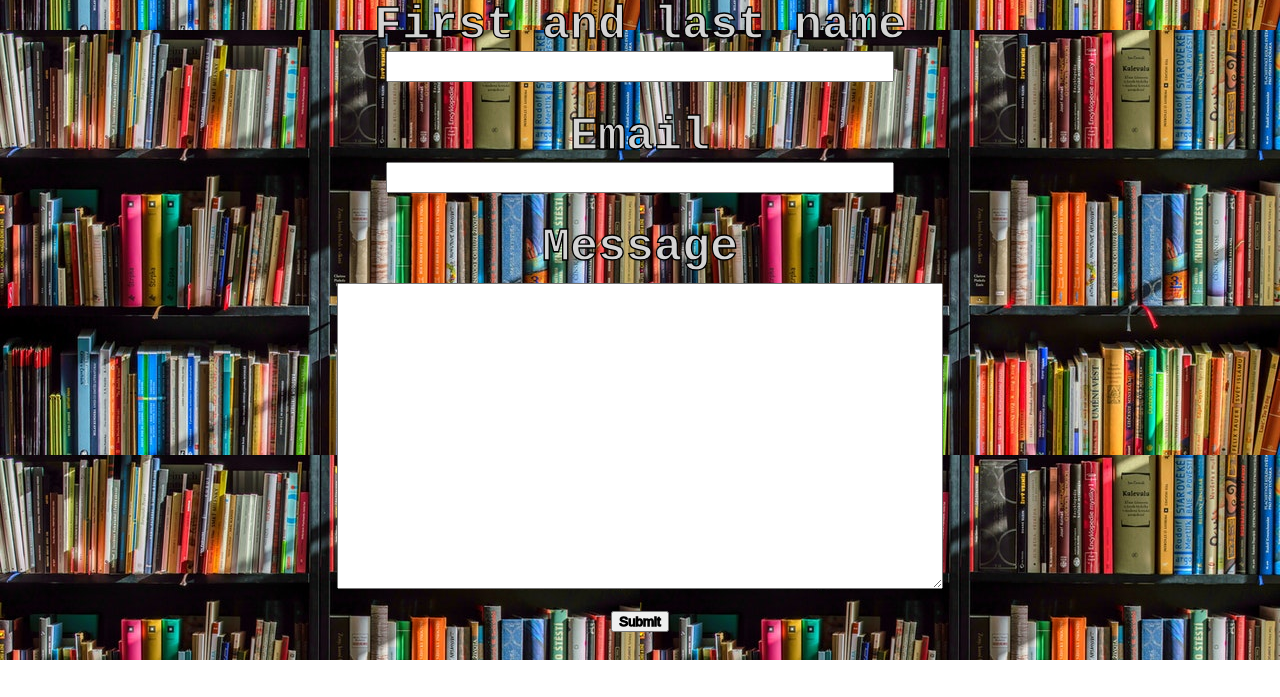
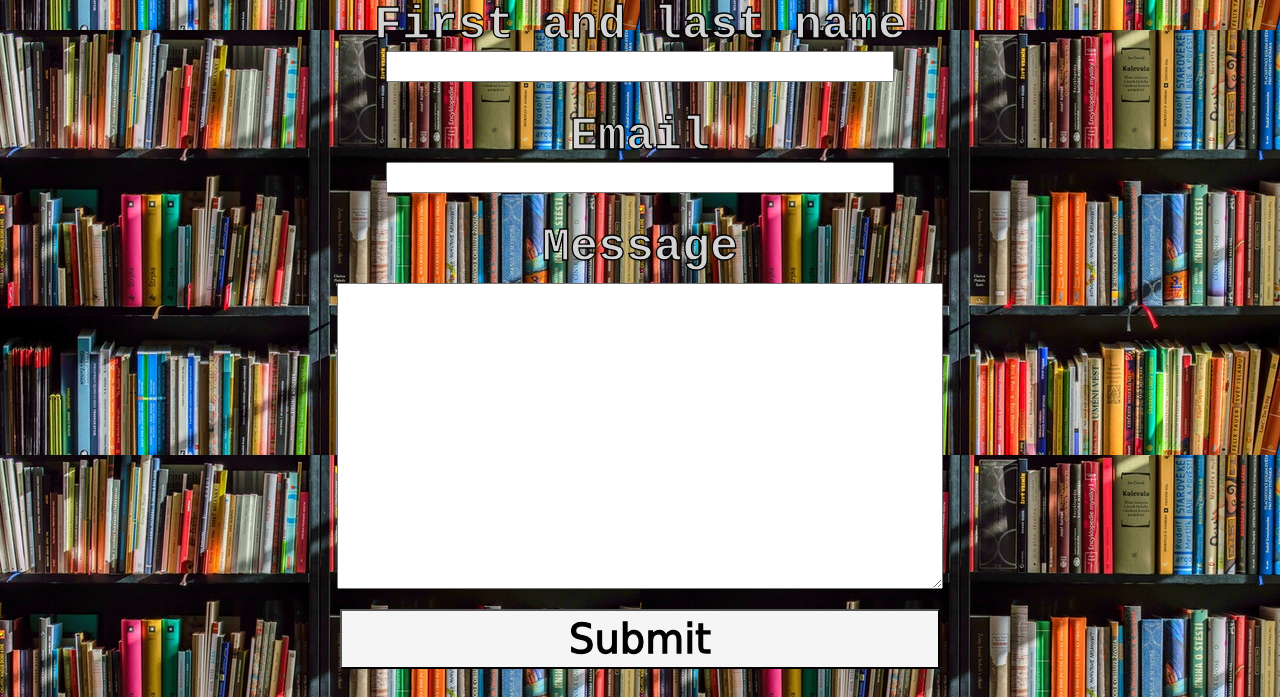
Before and after one commit to Adrien-Gontier/My-life-as-a-reader, a PHP site: page /contact.html in a window 1280 px wide. Shown: the part 395-1092 px from the top of the page. Before the commit the page ends 1055 px from the top, so only its background shows below. Run offline with PHP 8.4, Linux system fonts and the light colour scheme.

Commit message:
Update style.css
Line 134 - 143 : Style for submit button added.

```diff
--- a/style.css
+++ b/style.css
@@ -131,6 +131,16 @@ aside {  /* Aside of the section of the welcome page */
   min-height: 300px;
 }
 
+#submit {  /* Button submit */
+  font-family: cursive;
+  font-size: 40px;
+  font-weight: 500;
+  color: black;
+  background-color: whitesmoke;
+  width : 600px;
+  height: 60px;
+}
+
 .story_of_my_life {  /* My biography in "who am I" file */
   font-family: 'Times New Roman', Times, serif;
   font-size: 16px;
```
